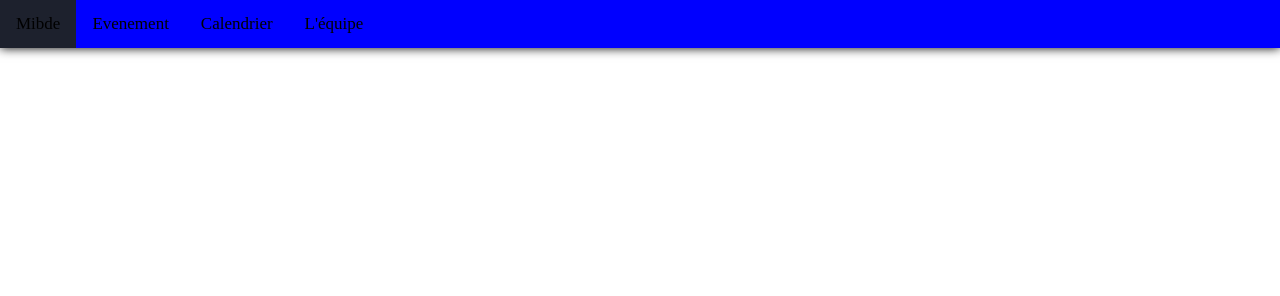
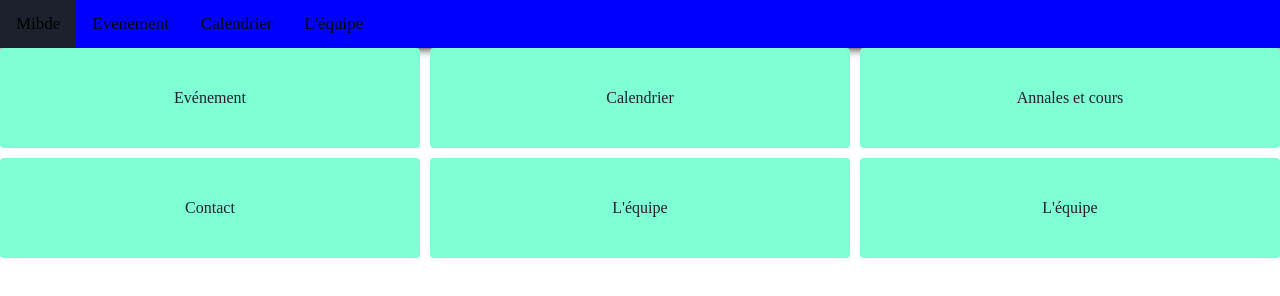
Before and after one commit to Mibde/mibde.fr, a plain HTML site: page index.html in a window 1280 px wide. Drawn offline with Linux system fonts and the light colour scheme.

Commit message:
some code

```diff
--- a/index.html
+++ b/index.html
@@ -2,6 +2,10 @@
     <header>
         <title>Mibde</title>
         <meta charset="utf-8">
+        <title>MIBDE</title>
+        <meta name="theme-color" content="#212633">
+        <meta name="description" content="Site web du Mibde"/>
+        <meta name="viewport" content="width=device-width, initial-scale=1, shrink-to-fit=no">
     </header>
     <body>
         <div class="topnav" id="header">
@@ -11,19 +15,60 @@
             <a href="#about">L'équipe</a>
             <a href="javascript:void(0);" style="font-size:15px;" class="icon" onclick="myFunction()">☰</a>
         </div>
-        <div>Bonjour à tous</div>
+        <div class="flexbox">
+            <div class="conteneur">
+                <div class="topic">Evénement</div>
+                <div class="topic">Calendrier</div>
+                <div class="topic">Annales et cours</div>
+                <div class="topic">Contact</div>
+                <div class="topic">L'équipe</div>
+                <div class="topic">L'équipe</div>
+            </div>
+        </div>
     </body>
     <style media="screen">
+
+    .conteneur {
+        width: 100%;
+        height: 100%;
+        display: grid;
+        grid-template-columns: repeat(2, 1fr);
+        grid-gap: 10px;
+        grid-auto-rows: minmax(100px, auto);
+    }
+    @media screen and (min-width: 550px) {
+        .conteneur {
+            grid-template-columns: repeat(3, 1fr);
+        }
+    }
+    .flexbox {
+        width: 100vw;
+        display: flex;
+        justify-content: center;
+        align-items: center;
+    }
+
+    .topic {
+        /*width: 600px;*/
+        background-color: aquamarine;
+        border-radius: 4px;
+        display: flex;
+        justify-content: center;
+        align-items: center;
+    }
+
     body {
         margin: 0;
         padding: 0;
         color: #1d212d;
+        width: 100vw;
+        height: 100vh;
     }
     .topnav {
         width : 100vw;
         max-width: 100%;
         top:0;
-        position: fixed;
+        /*position: fixed;*/
         z-index: 2;
         overflow: hidden;
         background-color: blue;
```
